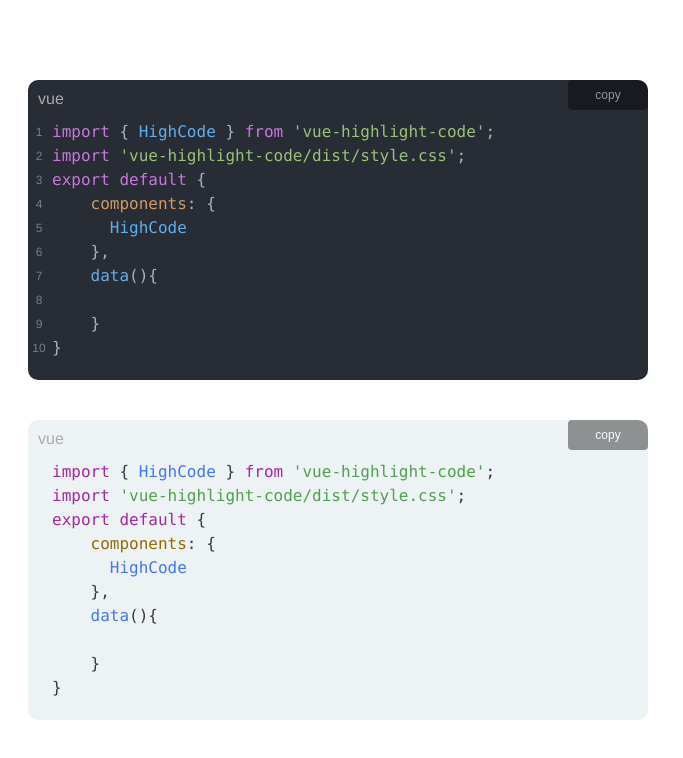
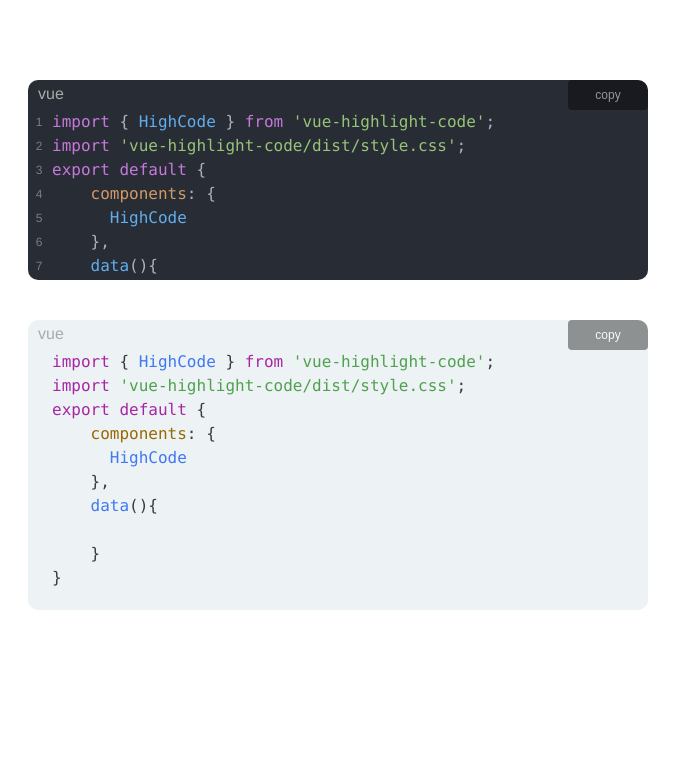
Before and after one commit to F-one-1/vue-highlight-code, a Vue app: page / in a window 1280 px wide. Shown: the top 758 px of the page, without its empty margins (0-683 px from the left). Built offline with nearby package versions, Linux system fonts and the light colour scheme.

Commit message:
fix: Adding maxheight invalidates the height of the block

```diff
--- a/package.json
+++ b/package.json
@@ -1,7 +1,7 @@
 {
   "name": "vue-highlight-code",
   "private": false,
-  "version": "0.1.5",
+  "version": "0.1.6",
   "license": "MIT",
   "main": "./dist/vue3-highlight.umd.js",
   "module": "./dist/vue3-highlight.es.js",
--- a/src/App.vue
+++ b/src/App.vue
@@ -20,6 +20,7 @@
 const light = 'light'
 const vue = 'vue'
 const dark = 'dark'
+const height = '200px'
 </script>
 <template>
   <div class="wrapper">
@@ -29,6 +30,7 @@
       :codeValue="value"
       :theme="dark"
       :lang="vue"
+      :maxHeight="height"
     ></HighCode>
     <HighCode
       class="code"
--- a/src/components/CopyCode.vue
+++ b/src/components/CopyCode.vue
@@ -65,7 +65,7 @@
   cursor: pointer;
   transition: 0.3s opacity linear;
   opacity: 0.5;
-  height: 40px;
+  height: 30px;
   width: 80px;
   // float: right;
   right: 0px;
--- a/src/components/HighCode.vue
+++ b/src/components/HighCode.vue
@@ -194,8 +194,8 @@
   &_header {
     position: relative;
     display: flex;
-    justify-content: space-around;
-    height: 40px;
+    justify-content: flex-start;
+    height: 30px;
     width: 100%;
   }
   pre code {
@@ -222,7 +222,7 @@
   flex-direction: column;
   width: 10px;
   // justify-content: center;
-  padding-top: 40px;
+  padding-top: 30px;
   align-items: center;
   position: absolute;
   transform: translateX(6px);
--- a/src/components/TypeShow.vue
+++ b/src/components/TypeShow.vue
@@ -19,9 +19,9 @@
   align-items: center;
   justify-content: center;
   width: 40px;
-  height: 40px;
-  position: absolute;
-  left: 0px;
+  height: 30px;
+  position: relative;
+  // left: 0px;
   &_word {
     width: 20px;
     height: 20px;
--- a/vite.config.js
+++ b/vite.config.js
@@ -9,8 +9,8 @@
   build: {
     lib: {
       entry: resolve(__dirname, 'src/build.js'),
-      name: 'vue3-highlight',
-      fileName: (format) => `vue3-highlight.${format}.js`
+      name: 'vue-highlight-code',
+      fileName: (format) => `vue-highlight-code.${format}.js`
     },
     sourcemap: true,
     rollupOptions: {
```
